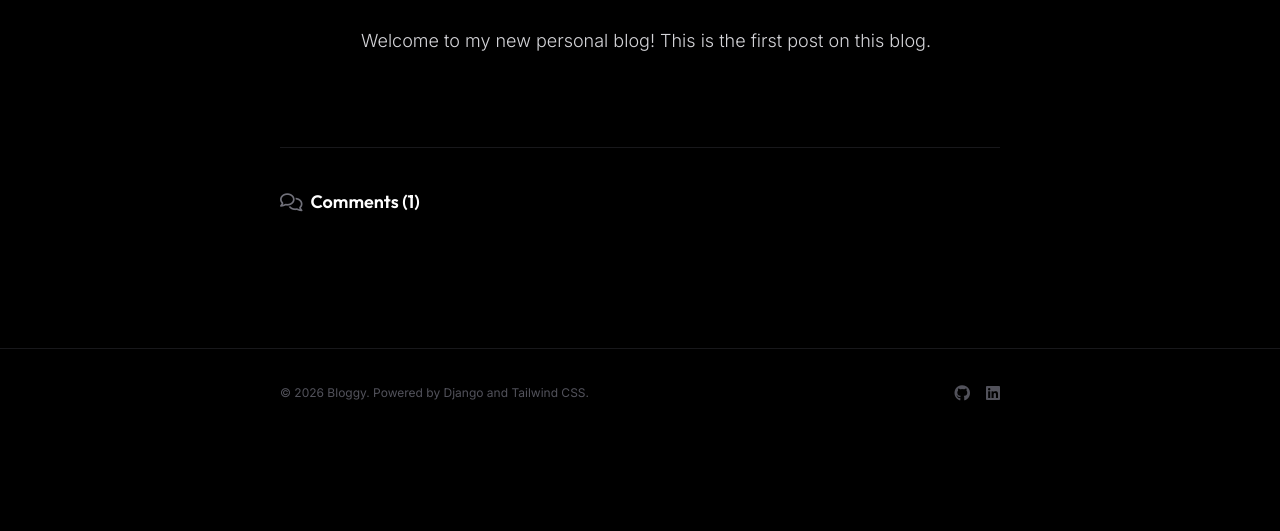
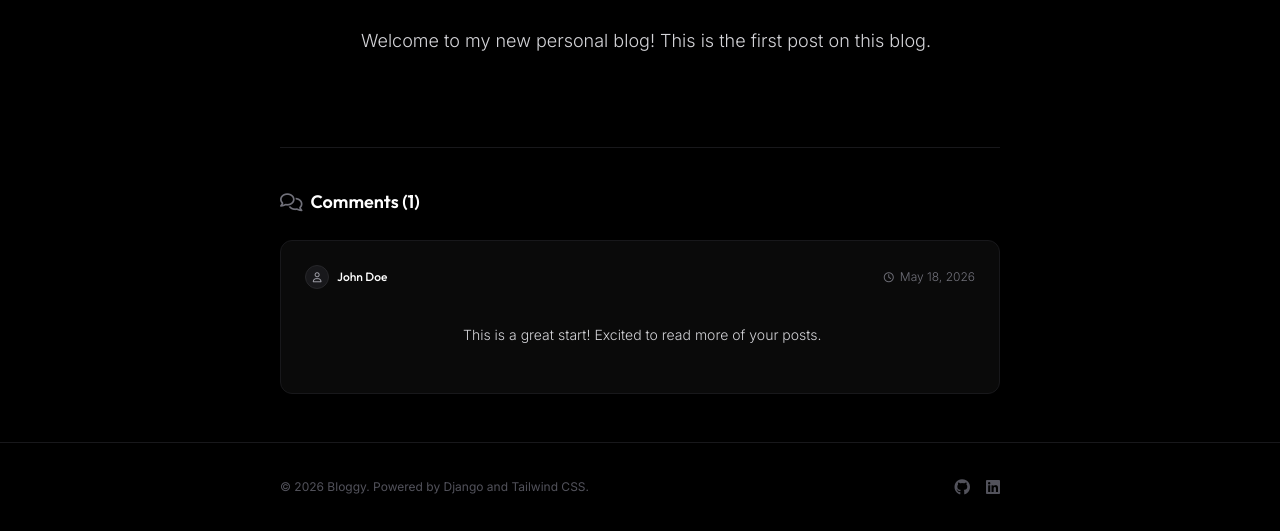
Before and after one commit to desphixs/bloggy-personal-blog, a Django app: page /post/1/ in a window 1280 px wide. Shown: the part 363-894 px from the top of the page. Before the commit the page ends 764 px from the top, so only its background shows below. Run offline with Django 5.2, Linux system fonts and the light colour scheme; data comes from the database, SQL or seed files in the repository; some libraries are stand-ins or nearby versions.

Commit message:
show all the comments belonging to a specific post at the bottom of the article

```diff
--- a/blog/templates/blog/post_detail.html
+++ b/blog/templates/blog/post_detail.html
@@ -103,12 +103,54 @@
             </p>
         </article>
 
-        <!-- Dynamic Post Comments Counter Hook (To prepare for Comment lists in Task 5) -->
+        <!-- Dynamic Post Comments Counter Hook (Task 5) -->
         <section class="border-t border-zinc-900 pt-10">
             <h2 class="font-outfit font-semibold text-lg text-white mb-6 flex items-center gap-2">
                 <i class="fa-regular fa-comments text-zinc-500"></i>
-                Comments ({{ post.comments.count }})
+                Comments ({{ comments.count }})
             </h2>
+
+            <!-- Django Template Check: Verify if comments exist before laying down visual lists. -->
+            {% if comments %}
+                <div class="space-y-4">
+                    <!-- Django Loop: Iterate over each comment linked to this post in natural chronological order. -->
+                    {% for comment in comments %}
+                        <!-- Individual Comment card with premium minimalist styling -->
+                        <div class="bg-[#0a0a0a] border border-zinc-900 hover:border-zinc-800 rounded-xl p-5 sm:p-6 transition-all duration-200">
+                            <!-- Commenter Header -->
+                            <div class="flex items-center justify-between mb-3 text-xs">
+                                <span class="font-outfit font-medium text-white flex items-center gap-2">
+                                    <span class="w-6 h-6 rounded-full bg-zinc-900 border border-zinc-800 flex items-center justify-center text-zinc-400">
+                                        <i class="fa-regular fa-user text-[10px]"></i>
+                                    </span>
+                                    {{ comment.author_name }}
+                                </span>
+                                <span class="text-zinc-500 font-light flex items-center gap-1.5">
+                                    <i class="fa-regular fa-clock text-[10px]"></i>
+                                    {{ comment.created_at|date:"F d, Y" }}
+                                </span>
+                            </div>
+
+                            <!-- Comment Content Body -->
+                            <!-- Analogy: Preserving the reader's line spacing so their feedback is presented with structural respect. -->
+                            <p class="text-zinc-300 text-sm leading-relaxed font-light whitespace-pre-wrap pl-8">
+                                {{ comment.body }}
+                            </p>
+                        </div>
+                    {% endfor %}
+                </div>
+            {% else %}
+                <!-- Empty State: Simple, clean placeholder card when no reader comments exist -->
+                <div class="text-center py-10 bg-[#0a0a0a]/50 border border-zinc-900 rounded-xl p-6 max-w-sm mx-auto">
+                    <div class="w-10 h-10 rounded-full bg-zinc-900 flex items-center justify-center text-zinc-600 mx-auto mb-4">
+                        <i class="fa-regular fa-message text-sm"></i>
+                    </div>
+                    <h3 class="font-outfit font-medium text-sm text-white mb-1">No comments yet</h3>
+                    <p class="text-zinc-500 text-xs text-zinc-400">
+                        Be the first to share your thoughts! Add comments via the admin panel.
+                    </p>
+                </div>
+            {% endif %}
         </section>
 
     </main>
--- a/blog/views.py
+++ b/blog/views.py
@@ -44,10 +44,19 @@ def post_detail(request, id):
     # tells you: "Sorry, we don't have that book!" (which returns a clean 404 Page Not Found error to the user).
     post = get_object_or_404(Post, id=id)
 
-    # We package our single post onto the carrying tray context dictionary.
-    # Analogy: Loading the book onto the waiter's tray so it can travel into the template room (post_detail.html).
+    # Using our reverse database relationship, we fetch all comments linked to this specific blog post.
+    # Analogy: Imagine each post book is physically tied by strings to several yellow sticky notes (comments).
+    # Since we set up `related_name='comments'` in our Comment model, we can simply grab our post book
+    # and pull the strings (`post.comments`) to get every sticky note attached to it!
+    # We sort them by 'created_at' in ascending order so that comments read naturally from oldest to newest.
+    comments = post.comments.all().order_by('created_at')
+
+    # We package our single post and its linked comments onto the carrying tray context dictionary.
+    # Analogy: Loading both the book and the box of attached sticky notes onto the waiter's tray
+    # so they can travel together into the template room (post_detail.html).
     context = {
         'post': post,
+        'comments': comments,
     }
 
     # Render the detailed template, mapping request, template name, and context together.
```
